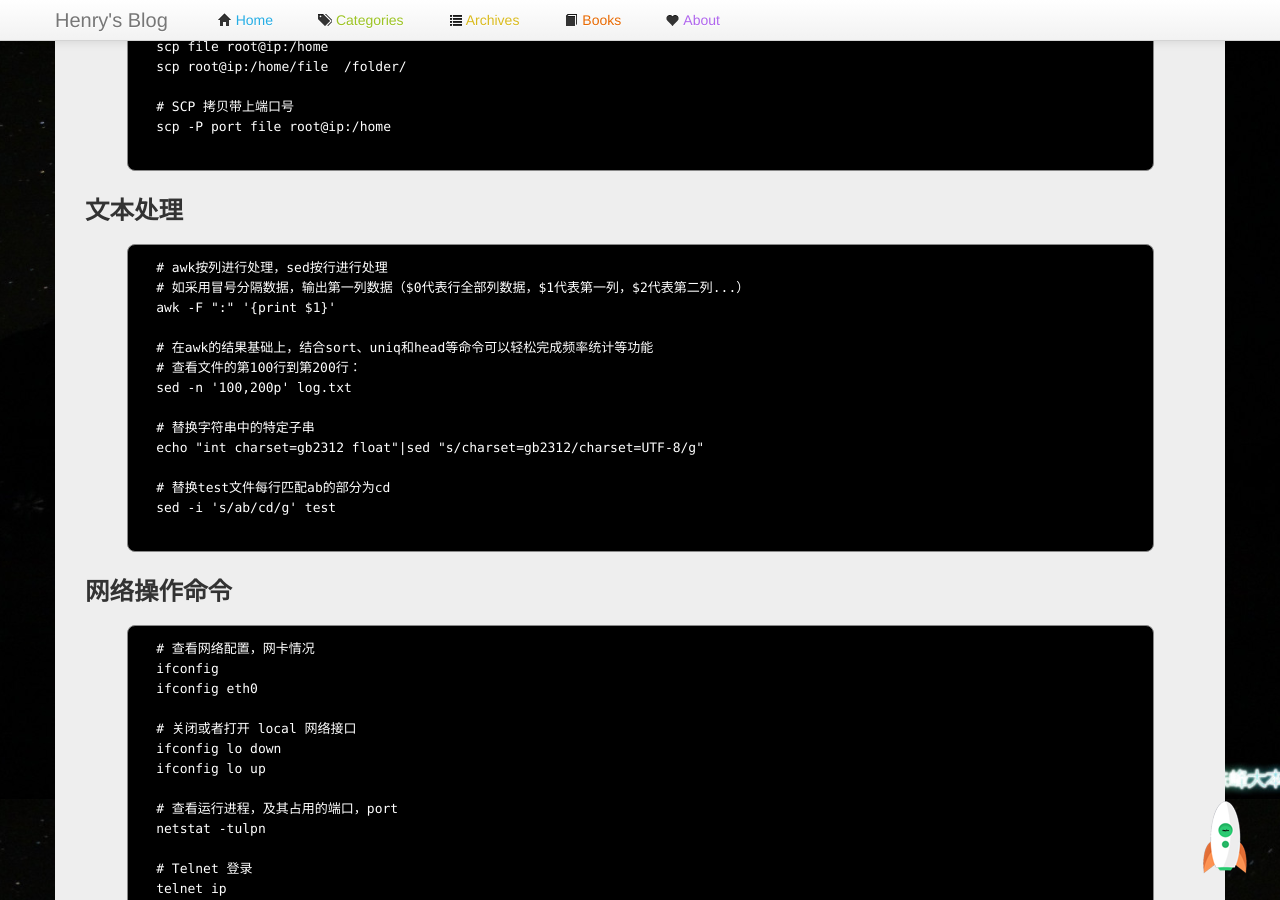
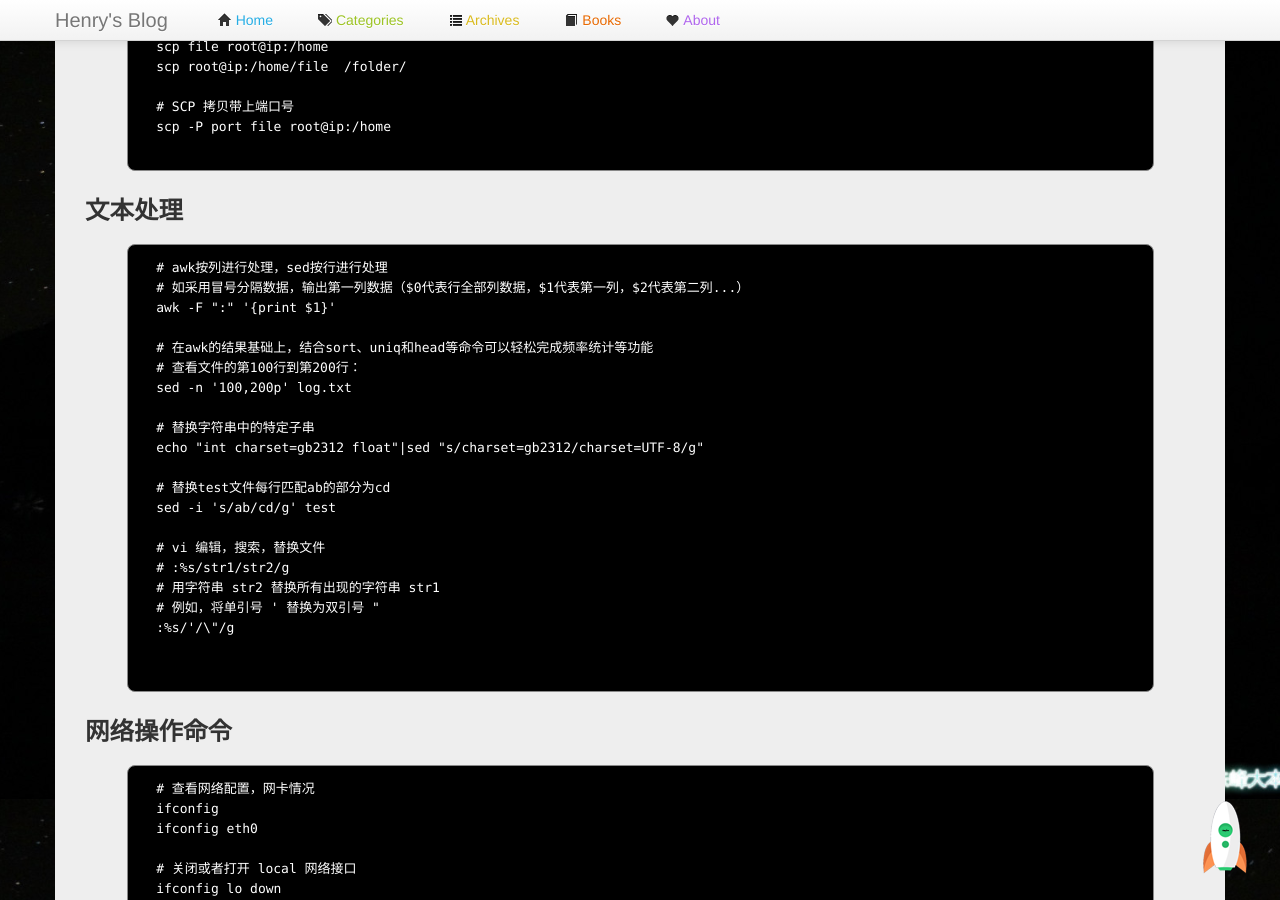
Before and after one commit to manageyp/manageyp.github.com, a Jekyll site: the page built from _posts/2015-04-10-useful-commands-for-linux-newbies.html, in a window 1280 px wide and 900 px high, scrolled down 2801 px. Built offline with Jekyll 4.4.1, drawn with Linux system fonts in a browser that asks for light colours; comment, search, counter and statistics services are not loaded.

Commit message:
[Change] useful-commands-for-linux-newbies

```diff
--- a/_posts/2015-04-10-useful-commands-for-linux-newbies.html
+++ b/_posts/2015-04-10-useful-commands-for-linux-newbies.html
@@ -167,6 +167,13 @@ record_on: 2015-04-10
 
   # 替换test文件每行匹配ab的部分为cd
   sed -i 's/ab/cd/g' test
+
+  # vi 编辑，搜索，替换文件
+  # :%s/str1/str2/g
+  # 用字符串 str2 替换所有出现的字符串 str1
+  # 例如，将单引号 ' 替换为双引号 "
+  :%s/'/\"/g
+
   </pre>
 </p>
 
```
